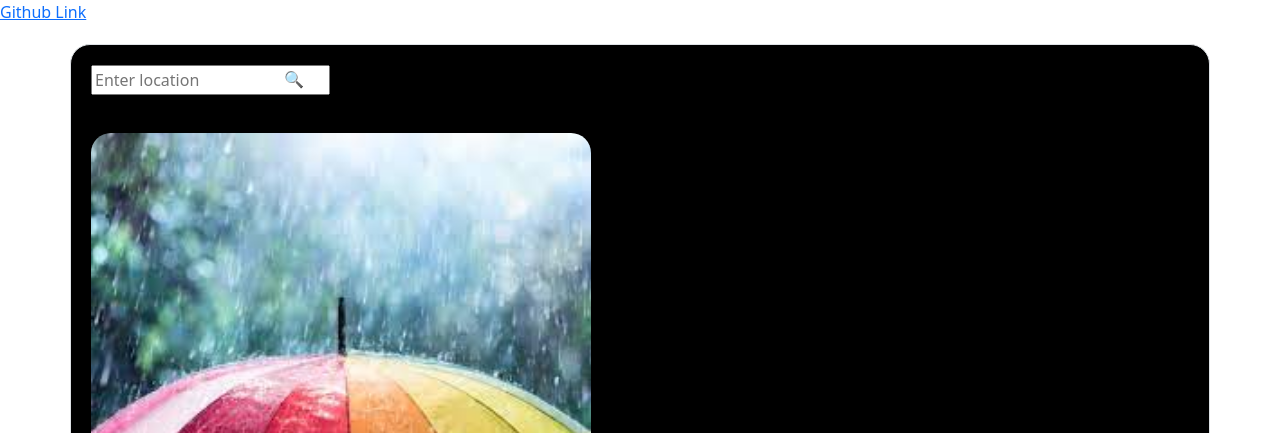
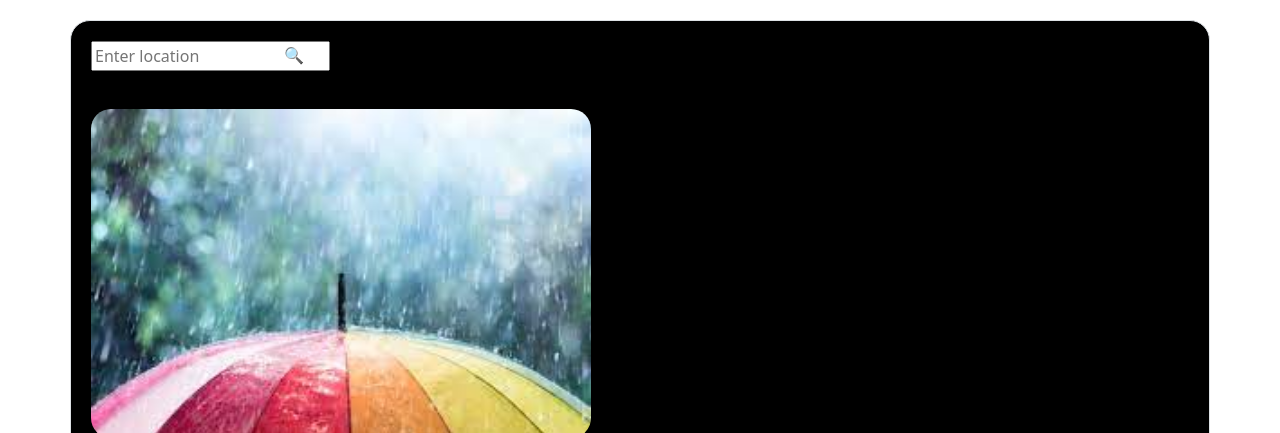
Before and after one commit to laurad0dds/my-weather-app-2, a plain HTML site: page index.html in a window 1280 px wide. Shown: the top 433 px of the page. Drawn offline with nearby package versions, Linux system fonts and the light colour scheme.

Commit message:
removed git link

```diff
--- a/index.html
+++ b/index.html
@@ -17,8 +17,6 @@
   </head>
 
   <body>
-
-      <p><a href="https://github.com/laurad0dds/my-weather-app-2"> Github Link </a> </p>
 
     <div class="container border">
 
```
